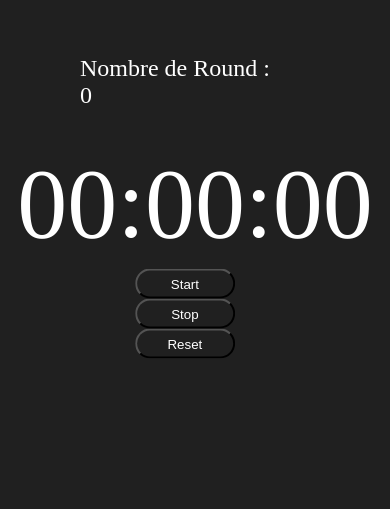
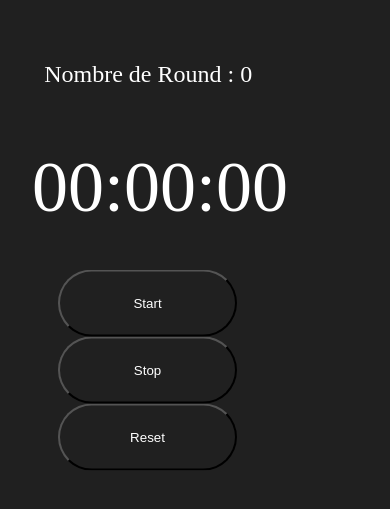
Before and after one commit to touXik/chrono-boxe, a plain HTML site: page index.html in a window 390 px wide. Shown: the part 171-680 px from the top of the page. Drawn offline with Linux system fonts and the light colour scheme.

Commit message:
version3

```diff
--- a/style.css
+++ b/style.css
@@ -60,3 +60,33 @@ body {
     transform: translate(-50%,-50%);
     font-size: 1.5em;
 }
+
+@media (max-width:450px){
+    #stopwatch {
+        font-size: 4.5em;
+        position: absolute;
+        top: 43%;
+        left: 41%;
+        transform: translate(-50%, -55%);
+    }
+    #round{
+        position: absolute;
+        left: 38%;
+        top: 29%;
+        transform: translate(-50%,-50%);
+        font-size: 1.5em;
+    }
+    #buttons {
+        position: absolute;
+        top: 61%;
+        left: 35.4%;
+        transform: translate(-51.6%, -45%);
+    }
+
+    .btn_c button {
+        width: 179px;
+        height: 67px;
+
+    }
+
+}
```
